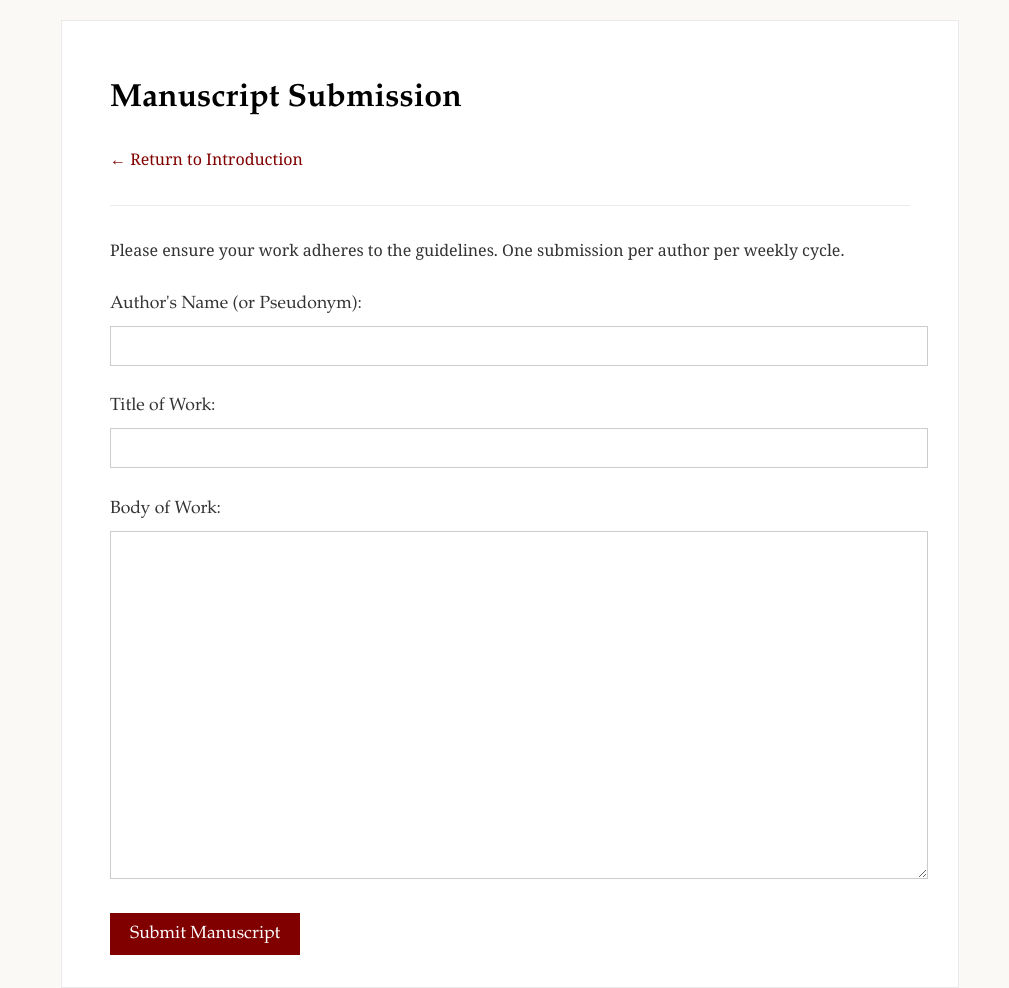
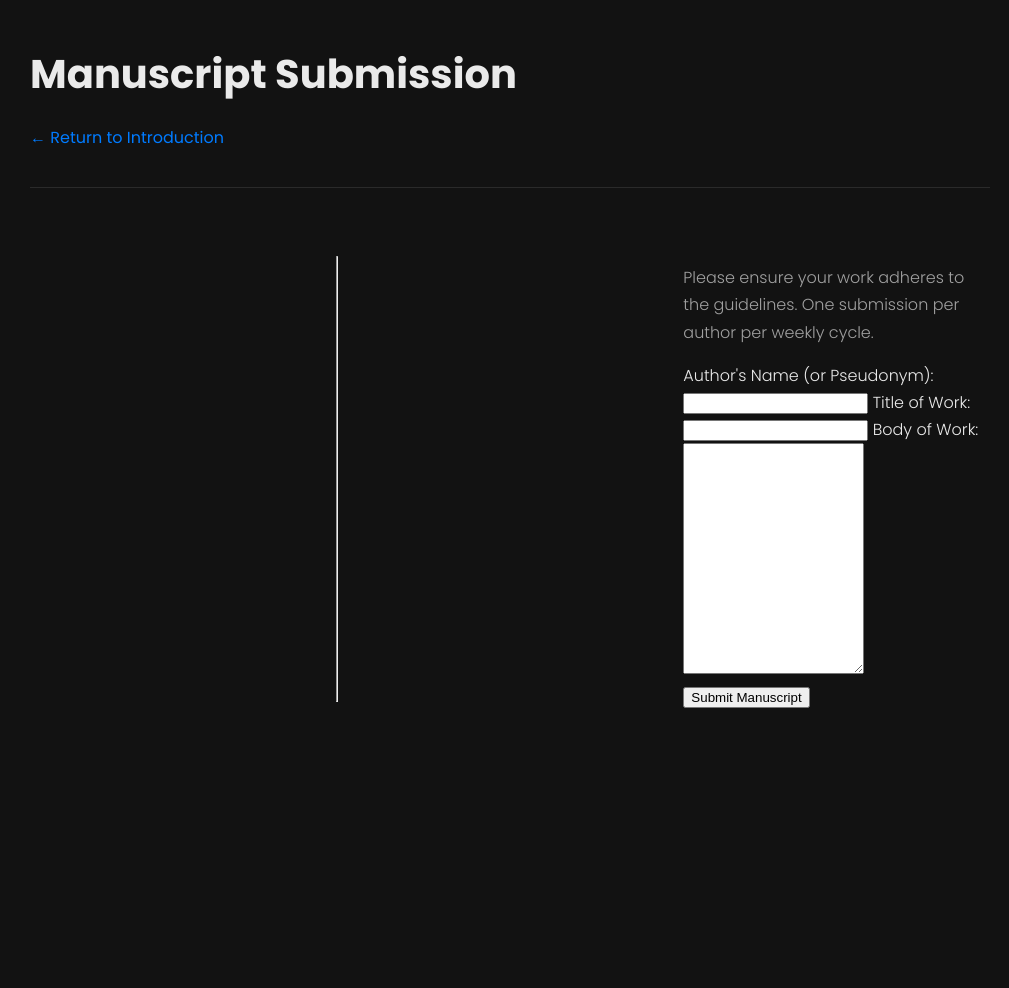
Before and after one commit to RMChadderton/TheWeeklyPoetryProject, a plain HTML site: page templates/submit.html in a window 1280 px wide. Shown: the whole page, without its empty margins (130-1139 px from the left). After the commit the page ends 800 px from the top, so only its background shows below. Drawn offline with Linux system fonts and the light colour scheme; a web font is replaced by a local one.

Commit message:
Update style.css

```diff
--- a/static/style.css
+++ b/static/style.css
@@ -1,67 +1,117 @@
-@import url('https://fonts.googleapis.com/css2?family=Garamond:wght@400;700&family=Georgia&display=swap');
+/* Import the Poppins font from Google Fonts */
+@import url('https://fonts.googleapis.com/css2?family=Poppins:wght@300;400;600;700&display=swap');
+
+/* Define our modern color palette */
+:root {
+    --background-color: #121212; /* Off-black */
+    --surface-color: #1E1E1E;    /* Slightly lighter card background */
+    --primary-text-color: #EAEAEA;
+    --secondary-text-color: #A0A0A0;
+    --accent-color: #007BFF;     /* Electric Blue */
+    --border-color: #2A2A2A;
+}
 
 body {
-    background-color: #FAF9F6; /* Off-white / Parchment */
-    color: #333333; /* Charcoal Grey */
-    font-family: 'Georgia', serif;
-    line-height: 1.6;
+    background-color: var(--background-color);
+    color: var(--primary-text-color);
+    font-family: 'Poppins', sans-serif;
+    font-weight: 300;
+    line-height: 1.7;
     margin: 0;
-    padding: 20px;
+    padding: 40px 20px;
 }
 
 .container {
-    max-width: 800px;
+    max-width: 960px;
     margin: 0 auto;
-    background-color: #FFFFFF;
-    border: 1px solid #EAEAEA;
-    padding: 2em 3em;
+    display: grid;
+    grid-template-columns: 2fr 1fr; /* 2/3 for main content, 1/3 for sidebar */
+    gap: 40px;
 }
 
-h1, h2 {
-    font-family: 'Garamond', serif;
+header {
+    grid-column: 1 / -1; /* Header spans both columns */
+    border-bottom: 1px solid var(--border-color);
+    padding-bottom: 20px;
+    margin-bottom: 20px;
+}
+
+h1 {
     font-weight: 700;
-    color: #000000;
+    font-size: 2.5rem;
+    margin: 0;
+}
+
+h2 {
+    font-weight: 600;
+    font-size: 1.5rem;
+    color: var(--primary-text-color);
+    border-bottom: 1px solid var(--accent-color);
+    padding-bottom: 10px;
+}
+
+p {
+    color: var(--secondary-text-color);
 }
 
 a {
-    color: #800000; /* Maroon */
+    color: var(--accent-color);
     text-decoration: none;
+    font-weight: 400;
 }
 
 a:hover {
     text-decoration: underline;
 }
 
-hr {
-    border: none;
-    border-top: 1px solid #EAEAEA;
-    margin: 2em 0;
+/* Main content area */
+.main-content {
+    background-color: var(--surface-color);
+    padding: 30px;
+    border-radius: 8px;
 }
 
-/* Form Styling */
-label {
-    display: block;
-    margin-top: 1.5em;
-    font-family: 'Garamond', serif;
-    font-size: 1.1em;
+/* Sidebar for the schedule */
+.sidebar {
+    background-color: var(--surface-color);
+    padding: 30px;
+    border-radius: 8px;
 }
 
-input[type="text"], textarea {
-    width: 100%;
-    padding: 8px;
-    font-family: 'Georgia', serif;
-    font-size: 1em;
-    border: 1px solid #CCCCCC;
-    margin-top: 0.5em;
+.schedule-list {
+    list-style: none;
+    padding: 0;
 }
 
-.submit-button {
-    background-color: #800000; /* Maroon */
+.schedule-list li {
+    margin-bottom: 15px;
+    padding-left: 25px;
+    position: relative;
+}
+
+.schedule-list li::before {
+    content: '✓'; /* Checkmark icon */
+    position: absolute;
+    left: 0;
+    color: var(--accent-color);
+    font-weight: 700;
+}
+
+/* Modern Button Style */
+.cta-button {
+    display: inline-block;
+    background-color: var(--accent-color);
     color: #FFFFFF;
-    border: none;
-    padding: 10px 20px;
-    font-family: 'Garamond', serif;
-    font-size: 1.1em;
-    cursor: pointer;
-    margin-top: 1.5em;
+    padding: 12px 25px;
+    border-radius: 5px;
+    font-weight: 600;
+    text-transform: uppercase;
+    letter-spacing: 1px;
+    margin-top: 15px;
+    transition: background-color 0.2s ease-in-out;
 }
+
+.cta-button:hover {
+    background-color: #0056b3;
+    text-decoration: none;
+}
```
